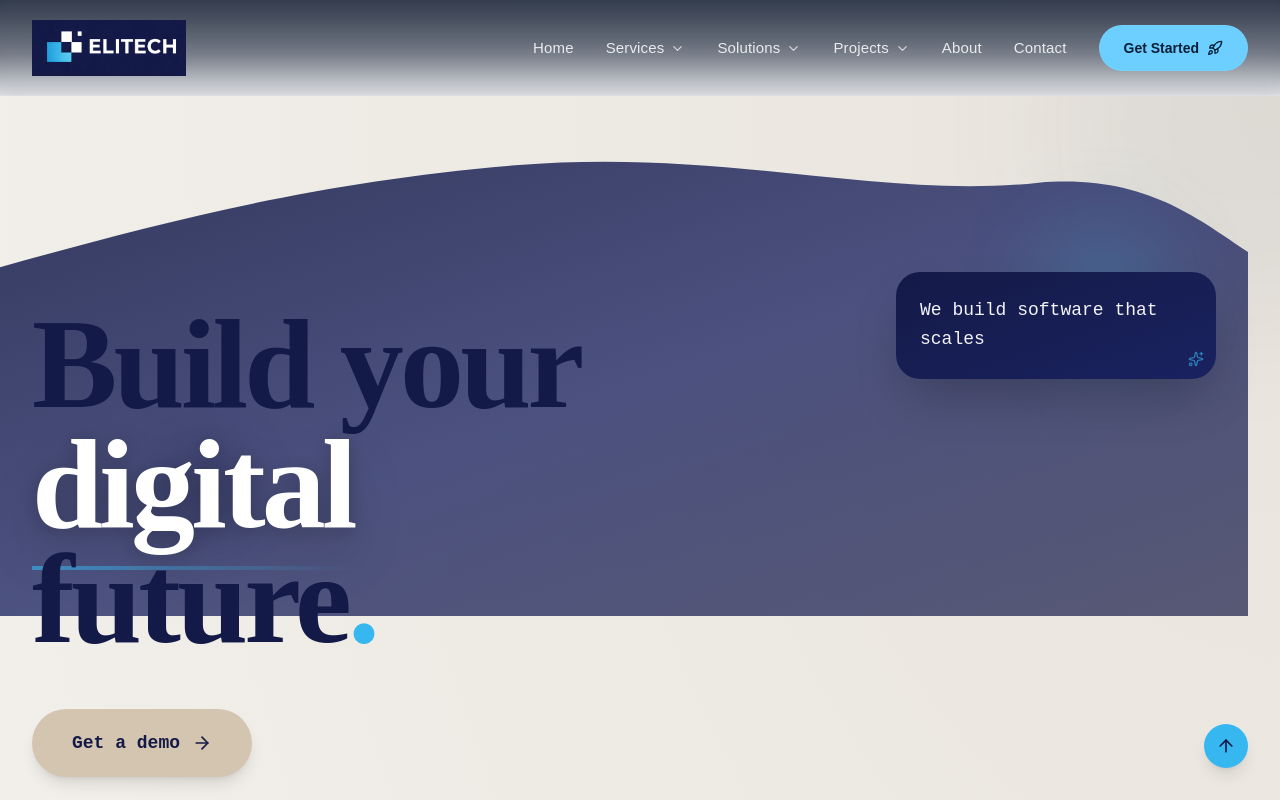
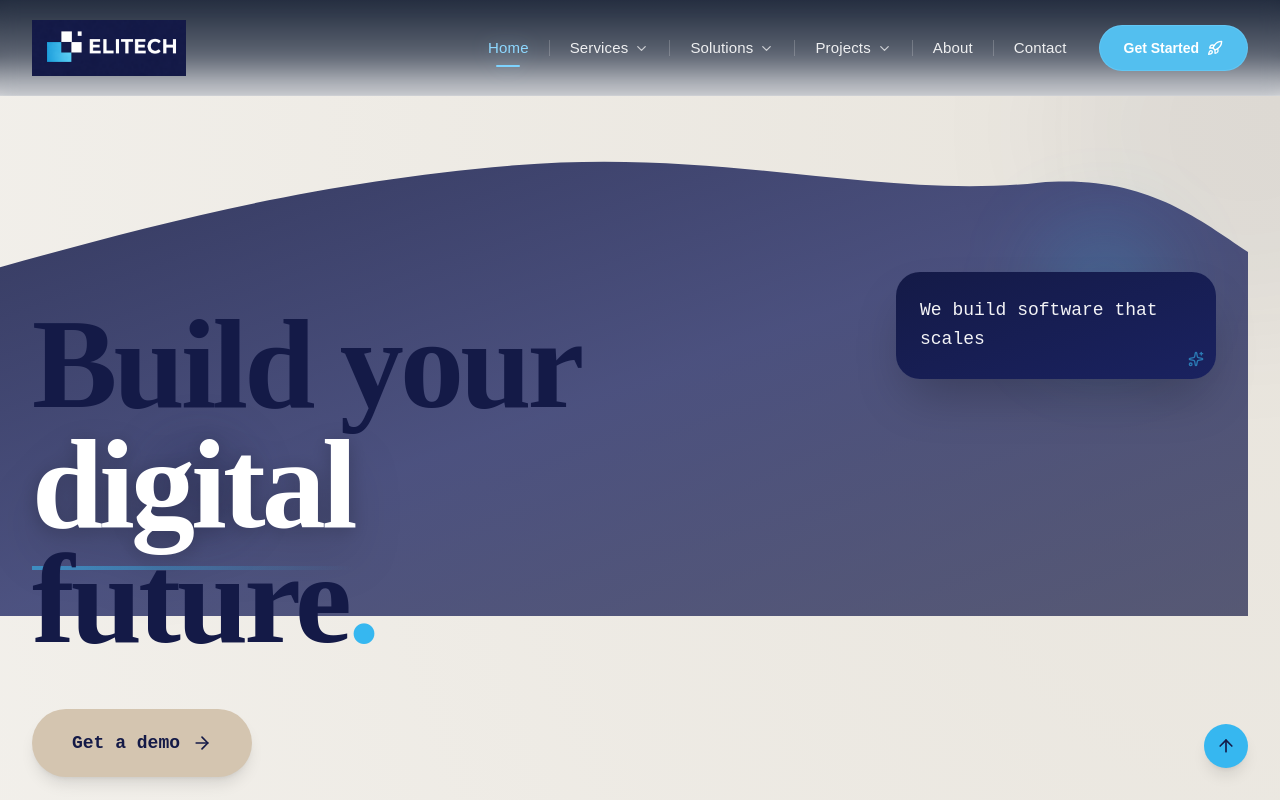
Before and after one commit to BossEl-566/Elitech_dev, a Next.js app in the folder elitech/: page / in a window 1280 px wide. Shown: the top 800 px of the page. Built offline with nearby package versions, Linux system fonts and the light colour scheme.

Commit message:
fixed the header font

```diff
--- a/elitech/app/components/Header.tsx
+++ b/elitech/app/components/Header.tsx
@@ -165,23 +165,27 @@ function Header() {
   }, [pathname]);
 
   const navLinkBase =
-    "inline-flex items-center gap-1.5 text-[15px] font-medium tracking-[0.01em] text-white/85 transition-all duration-300";
+    "inline-flex items-center gap-1.5 py-2 text-[15px] font-medium tracking-[0.01em] transition-all duration-300";
 
-  const navLinkActive = "text-[#7ed3ff]";
-  const navLinkInactive = "hover:text-white";
+  const navLinkActive =
+    "text-[#8ED8FF] drop-shadow-[0_0_10px_rgba(142,216,255,0.35)]";
+
+  const navLinkInactive = "text-white/90 hover:text-white";
 
   const mobileLinkBase =
     "flex items-center gap-3 rounded-2xl border px-5 py-4 text-base font-medium transition-all duration-300";
 
   const mobileActive =
-    "border-[#55c8ff]/40 bg-[#55c8ff]/10 text-[#7ed3ff] shadow-[0_0_0_1px_rgba(85,200,255,0.14)]";
+    "border-[#55c8ff]/40 bg-[#55c8ff]/10 text-[#8ED8FF] shadow-[0_0_0_1px_rgba(85,200,255,0.14)]";
 
   const mobileInactive =
     "border-white/10 bg-white/5 text-white/90 hover:bg-white/10 hover:text-white";
 
+  const allDesktopItems = [...menuItems, ...simpleLinks];
+
   return (
     <header className="fixed top-0 left-0 right-0 z-50 w-full font-[var(--font-poppins)]">
-      <div className="absolute inset-0 bg-[linear-gradient(180deg,rgba(3,14,35,0.82)_0%,rgba(3,14,35,0.56)_55%,rgba(3,14,35,0.12)_100%)]" />
+      <div className="absolute inset-0 bg-[linear-gradient(180deg,rgba(3,14,35,0.88)_0%,rgba(3,14,35,0.64)_58%,rgba(3,14,35,0.18)_100%)]" />
       <div className="absolute inset-0 backdrop-blur-[8px]" />
       <div className="absolute inset-x-0 bottom-0 h-px bg-white/10" />
 
@@ -203,29 +207,43 @@ function Header() {
         </Link>
 
         <div className="hidden items-center gap-8 lg:flex">
-          <nav className="flex items-center gap-8">
-            {menuItems.map((item) => {
-              const isActive = topLevelActiveMap[item.label];
+          <nav className="flex items-center">
+            {allDesktopItems.map((item, index) => {
+              const isMenuItem = "isHome" in item || "sections" in item;
+              const isHomeItem = "isHome" in item && item.isHome;
+              const hasDropdown = "sections" in item && !!item.sections;
+              const isActive = isMenuItem
+                ? topLevelActiveMap[item.label] ?? isPathActive(item.href)
+                : isPathActive(item.href);
 
               return (
-                <div key={item.label} className="group relative">
+                <div key={item.label} className="group relative flex items-center">
                   <Link
                     href={item.href}
                     className={`${navLinkBase} ${isActive ? navLinkActive : navLinkInactive}`}
                   >
-                    <span>{item.label}</span>
+                    <span className="relative">
+                      {item.label}
+                      {isActive && (
+                        <span className="absolute -bottom-2 left-1/2 h-[2px] w-6 -translate-x-1/2 rounded-full bg-[#7ED3FF]" />
+                      )}
+                    </span>
 
-                    {!item.isHome && (
+                    {!isHomeItem && hasDropdown && (
                       <ChevronDown
                         size={15}
                         className={`transition-transform duration-300 group-hover:rotate-180 ${
-                          isActive ? "text-[#7ed3ff]" : "text-white/70"
+                          isActive ? "text-[#8ED8FF]" : "text-white/70"
                         }`}
                       />
                     )}
                   </Link>
 
-                  {!item.isHome && item.sections && (
+                  {index !== allDesktopItems.length - 1 && (
+                    <span className="mx-5 h-4 w-px bg-white/20" />
+                  )}
+
+                  {!isHomeItem && hasDropdown && (
                     <div className="invisible absolute left-1/2 top-full z-50 mt-6 w-[920px] -translate-x-1/2 rounded-[28px] border border-white/10 bg-[#081427]/95 p-6 opacity-0 shadow-[0_20px_70px_rgba(0,0,0,0.45)] backdrop-blur-xl transition-all duration-300 group-hover:visible group-hover:opacity-100">
                       <div className="mb-5 flex items-center justify-between rounded-2xl border border-white/10 bg-white/[0.03] px-4 py-3">
                         <div>
@@ -237,7 +255,7 @@ function Header() {
 
                         <Link
                           href={item.href}
-                          className="inline-flex items-center gap-2 text-sm font-medium text-[#7ed3ff] transition hover:text-white"
+                          className="inline-flex items-center gap-2 text-sm font-medium text-[#8ED8FF] transition hover:text-white"
                         >
                           View All
                           <ArrowRight size={14} />
@@ -259,7 +277,7 @@ function Header() {
                             >
                               <div className="mb-4 flex items-start gap-3">
                                 <div className="rounded-xl border border-[#55c8ff]/20 bg-[#55c8ff]/10 p-2.5">
-                                  <SectionIcon size={18} className="text-[#7ed3ff]" />
+                                  <SectionIcon size={18} className="text-[#8ED8FF]" />
                                 </div>
 
                                 <div>
@@ -283,7 +301,7 @@ function Header() {
                                       href={link.href}
                                       className={`flex items-center gap-3 rounded-xl px-3 py-2.5 text-sm transition-all duration-300 ${
                                         isChildActive
-                                          ? "bg-[#55c8ff]/12 text-[#7ed3ff]"
+                                          ? "bg-[#55c8ff]/12 text-[#8ED8FF]"
                                           : "text-white/78 hover:bg-white/[0.05] hover:text-white"
                                       }`}
                                     >
@@ -302,25 +320,11 @@ function Header() {
                 </div>
               );
             })}
-
-            {simpleLinks.map((link) => {
-              const isActive = isPathActive(link.href);
-
-              return (
-                <Link
-                  key={link.label}
-                  href={link.href}
-                  className={`${navLinkBase} ${isActive ? navLinkActive : navLinkInactive}`}
-                >
-                  {link.label}
-                </Link>
-              );
-            })}
           </nav>
 
           <Link
             href="/contact"
-            className="inline-flex items-center gap-2 rounded-full border border-[#7ed3ff]/30 bg-[#6dcfff] px-6 py-3 text-sm font-semibold text-[#072038] transition-all duration-300 hover:scale-[1.02] hover:bg-[#8bd9ff]"
+            className="inline-flex items-center gap-2 rounded-full border border-[#7ed3ff]/35 bg-[#53BFEF] px-6 py-3 text-sm font-semibold text-white transition-all duration-300 hover:scale-[1.02] hover:bg-[#69CAF3] hover:shadow-[0_10px_30px_rgba(83,191,239,0.25)]"
           >
             Get Started
             <Rocket size={16} />
@@ -346,7 +350,7 @@ function Header() {
                 onClick={() => setMobileOpen(false)}
                 className={`${mobileLinkBase} ${pathname === "/" ? mobileActive : mobileInactive}`}
               >
-                <Home size={20} className="text-[#7ed3ff]" />
+                <Home size={20} className="text-[#8ED8FF]" />
                 Home
               </Link>
 
@@ -369,14 +373,14 @@ function Header() {
                         type="button"
                         onClick={() => toggleMobileDropdown(item.label)}
                         className={`flex w-full items-center justify-between px-5 py-4 text-left text-base font-medium transition ${
-                          isTopActive ? "text-[#7ed3ff]" : "text-white"
+                          isTopActive ? "text-[#8ED8FF]" : "text-white"
                         }`}
                       >
                         <span>{item.label}</span>
                         <ChevronDown
                           size={20}
                           className={`transition-all duration-300 ${
-                            isOpen ? "rotate-180 text-[#7ed3ff]" : "text-white/70"
+                            isOpen ? "rotate-180 text-[#8ED8FF]" : "text-white/70"
                           }`}
                         />
                       </button>
@@ -388,7 +392,7 @@ function Header() {
                             onClick={() => setMobileOpen(false)}
                             className={`block rounded-xl px-4 py-3 text-sm font-medium transition-all duration-300 ${
                               isPathActive(item.href)
-                                ? "bg-[#55c8ff]/12 text-[#7ed3ff]"
+                                ? "bg-[#55c8ff]/12 text-[#8ED8FF]"
                                 : "text-white/85 hover:bg-white/10 hover:text-white"
                             }`}
                           >
@@ -401,9 +405,9 @@ function Header() {
                             return (
                               <div key={section.title}>
                                 <div className="mb-3 flex items-center gap-2">
-                                  <SectionIcon size={18} className="text-[#7ed3ff]" />
+                                  <SectionIcon size={18} className="text-[#8ED8FF]" />
                                   <div>
-                                    <h3 className="text-sm font-semibold text-[#7ed3ff]">
+                                    <h3 className="text-sm font-semibold text-[#8ED8FF]">
                                       {section.title}
                                     </h3>
                                     <p className="text-xs text-white/55">
@@ -424,7 +428,7 @@ function Header() {
                                         onClick={() => setMobileOpen(false)}
                                         className={`flex items-center gap-3 rounded-xl px-4 py-2.5 text-sm transition-all duration-300 ${
                                           isChildActive
-                                            ? "bg-[#55c8ff]/12 text-[#7ed3ff]"
+                                            ? "bg-[#55c8ff]/12 text-[#8ED8FF]"
                                             : "text-white/80 hover:bg-white/10 hover:text-white"
                                         }`}
                                       >
@@ -461,7 +465,7 @@ function Header() {
               <Link
                 href="/contact"
                 onClick={() => setMobileOpen(false)}
-                className="mt-2 inline-flex items-center justify-center gap-2 rounded-full bg-[#6dcfff] px-6 py-4 text-base font-semibold text-[#072038] transition-all duration-300 hover:bg-[#8bd9ff]"
+                className="mt-2 inline-flex items-center justify-center gap-2 rounded-full bg-[#53BFEF] px-6 py-4 text-base font-semibold text-white transition-all duration-300 hover:bg-[#69CAF3]"
               >
                 Get Started
                 <Rocket size={18} />
```
